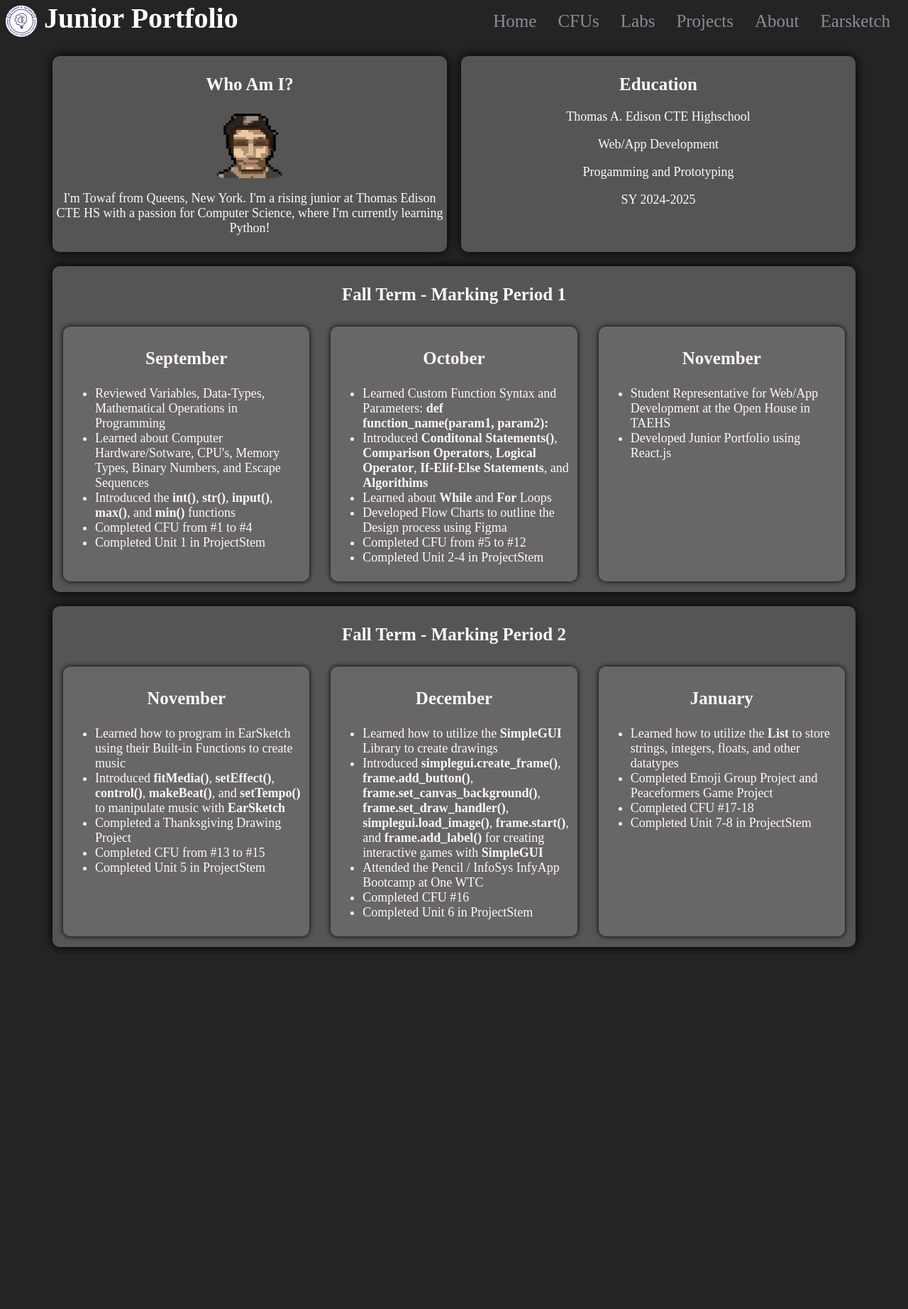
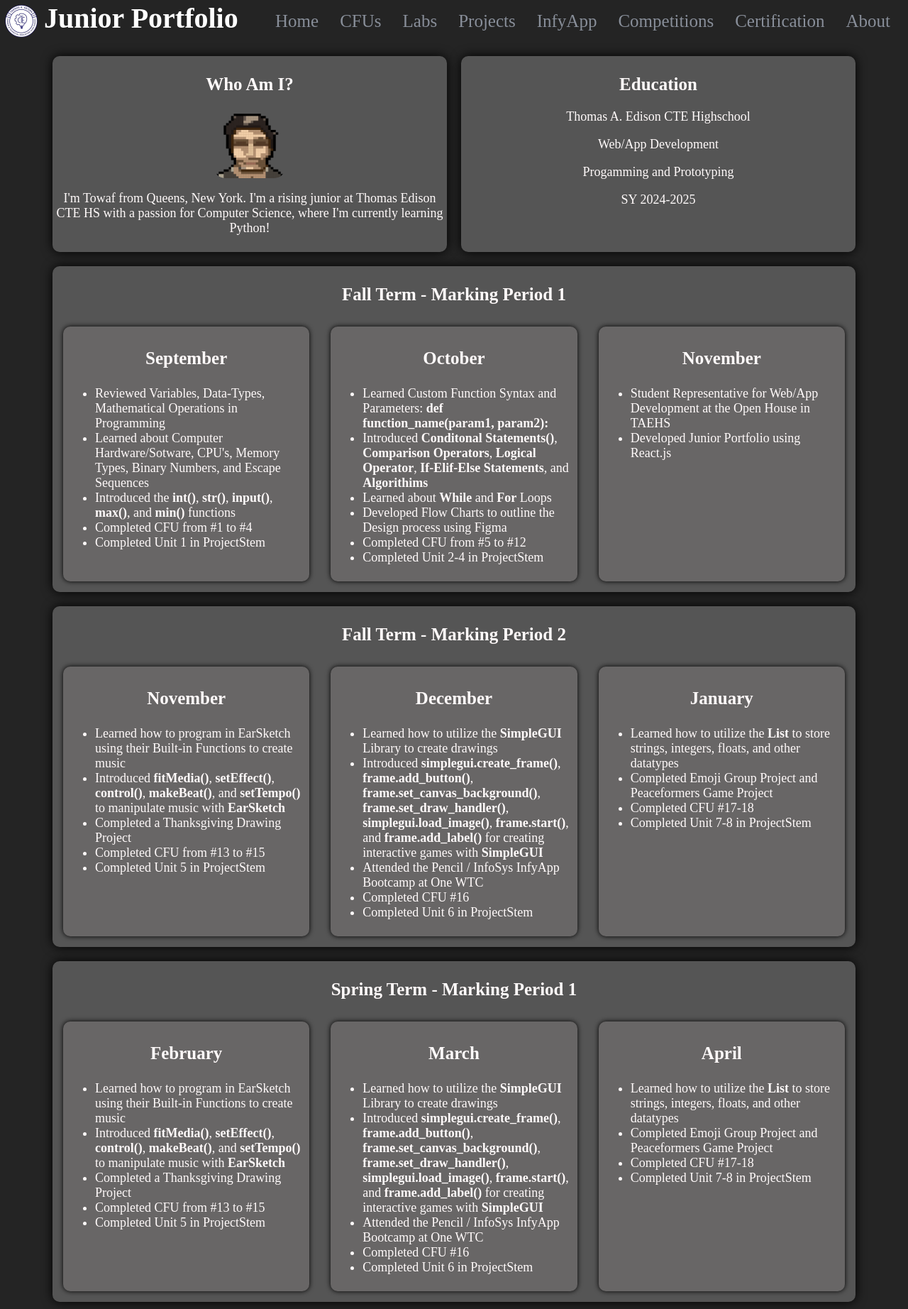
Before and after one commit to TowafH/Junior-Portfolio, a React (Vite) app: page /#/Home in a window 1280 px wide. Shown: the whole page at 71% size. Before the commit the page ends 1344 px from the top, so only its background shows below. Built offline with nearby package versions, Linux system fonts and the light colour scheme; a web font is replaced by a local one.

Commit message:
feat: InfyApp, Competitions, and Certification Page

```diff
--- a/src/App.css
+++ b/src/App.css
@@ -72,3 +72,14 @@ body {
   justify-content: center;
   margin: 0 auto;
 }
+
+
+/* End of Resume.jsx */
+
+.iAmsterdam {
+  display: flex;
+  justify-content: center;
+  margin: 0 auto;
+  width: 90%;
+  height: 5000px;
+}
--- a/src/App.jsx
+++ b/src/App.jsx
@@ -7,6 +7,9 @@ import Header from './components/Header.jsx'
 import CFU from './components/CFU.jsx'
 import Lab from './components/Lab.jsx'
 import Project from './components/Project.jsx'
+import InfyApp from './components/InfyApp.jsx'
+import Competition from './components/Competition.jsx'
+import Certification from './components/Certification.jsx'
 import About from './components/About.jsx'
 import EarSketch from './components/EarSketch.jsx'
 
@@ -240,8 +243,10 @@ return (
             />
           </>
             } />
+          <Route path='/InfyApp' element={<InfyApp />} />
+          <Route path='/Competition' element={<Competition />} />
+          <Route path='/Certification' element={<Certification />} />
           <Route path='/About' element={<About />} />
-          <Route path='/EarSketch' element={<EarSketch />} />
         </Routes>
     </nav>
   </div>
--- /dev/null
+++ b/src/components/Certification.jsx
@@ -0,0 +1,7 @@
+function Certification() {
+    return(
+       <h1></h1>
+    )
+}
+
+export default Certification
--- /dev/null
+++ b/src/components/Competition.jsx
@@ -0,0 +1,7 @@
+function Competition() {
+    return(
+       <h1></h1>
+    )
+}
+
+export default Competition
--- a/src/components/Header.jsx
+++ b/src/components/Header.jsx
@@ -13,8 +13,10 @@ return(
             <Link to='/CFU'>CFUs</Link>
             <Link to='/Lab'>Labs</Link>
             <Link to='/Project'>Projects</Link>
+            <Link to='/InfyApp'>InfyApp</Link>
+            <Link to='/Competition'>Competitions</Link>
+            <Link to='/Certification'>Certification</Link>
             <Link to='/About'>About</Link>
-            <Link to='/EarSketch'>Earsketch</Link>
         </div>
     </div>
     )
--- a/src/components/Home.jsx
+++ b/src/components/Home.jsx
@@ -93,6 +93,43 @@ return(
             </div>
     </div>
 
+    <div className='about-me'>
+        <h1>Spring Term - Marking Period 1</h1>
+            <div className='months'>
+                <div className='february'>
+                    <h1>February</h1>
+                        <ul>
+                            <li>Learned how to program in EarSketch using their Built-in Functions to create music</li>
+                            <li>Introduced <b>fitMedia()</b>, <b>setEffect()</b>, <b>control()</b>, <b>makeBeat()</b>, and <b>setTempo()</b> to manipulate music with <b>EarSketch</b></li>
+                            <li>Completed a Thanksgiving Drawing Project</li>
+                            <li>Completed CFU from #13 to #15</li>
+                            <li>Completed Unit 5 in ProjectStem</li>
+                        </ul>
+                </div>
+
+                <div className='march'>
+                    <h1>March</h1>
+                        <ul>
+                            <li>Learned how to utilize the <b>SimpleGUI</b> Library to create drawings</li>
+                            <li>Introduced <b>simplegui.create_frame()</b>, <b>frame.add_button()</b>, <b>frame.set_canvas_background()</b>, <b>frame.set_draw_handler()</b>, <b>simplegui.load_image()</b>, <b>frame.start()</b>, and <b>frame.add_label()</b> for creating interactive games with <b>SimpleGUI</b></li>
+                            <li>Attended the Pencil / InfoSys InfyApp Bootcamp at One WTC</li>
+                            <li>Completed CFU #16</li>
+                            <li>Completed Unit 6 in ProjectStem</li>
+                        </ul>
+                </div>
+
+                <div className='april'>
+                    <h1>April</h1>
+                        <ul>
+                            <li>Learned how to utilize the <b>List</b> to store strings, integers, floats, and other datatypes</li>
+                            <li>Completed Emoji Group Project and Peaceformers Game Project</li>
+                            <li>Completed CFU #17-18</li>
+                            <li>Completed Unit 7-8 in ProjectStem</li>
+                        </ul>
+                </div>
+            </div>
+    </div>
+
     </div>
 </>
 )
--- /dev/null
+++ b/src/components/InfyApp.jsx
@@ -0,0 +1,7 @@
+function InfyApp() {
+    return(
+       <iframe className="iAmsterdam" src="https://thomas-a-edison-cte-hs.github.io/iAmsterdam/index.html"></iframe>
+    )
+}
+
+export default InfyApp
```
